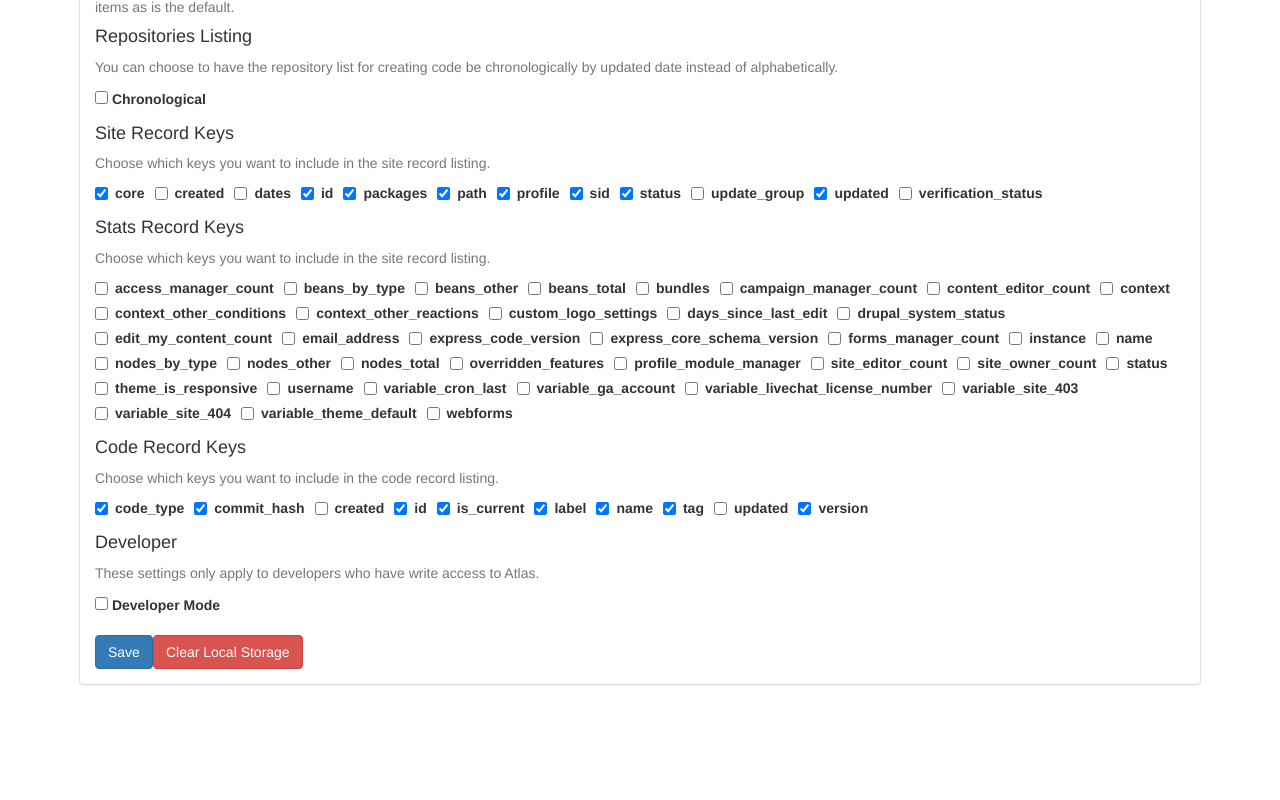
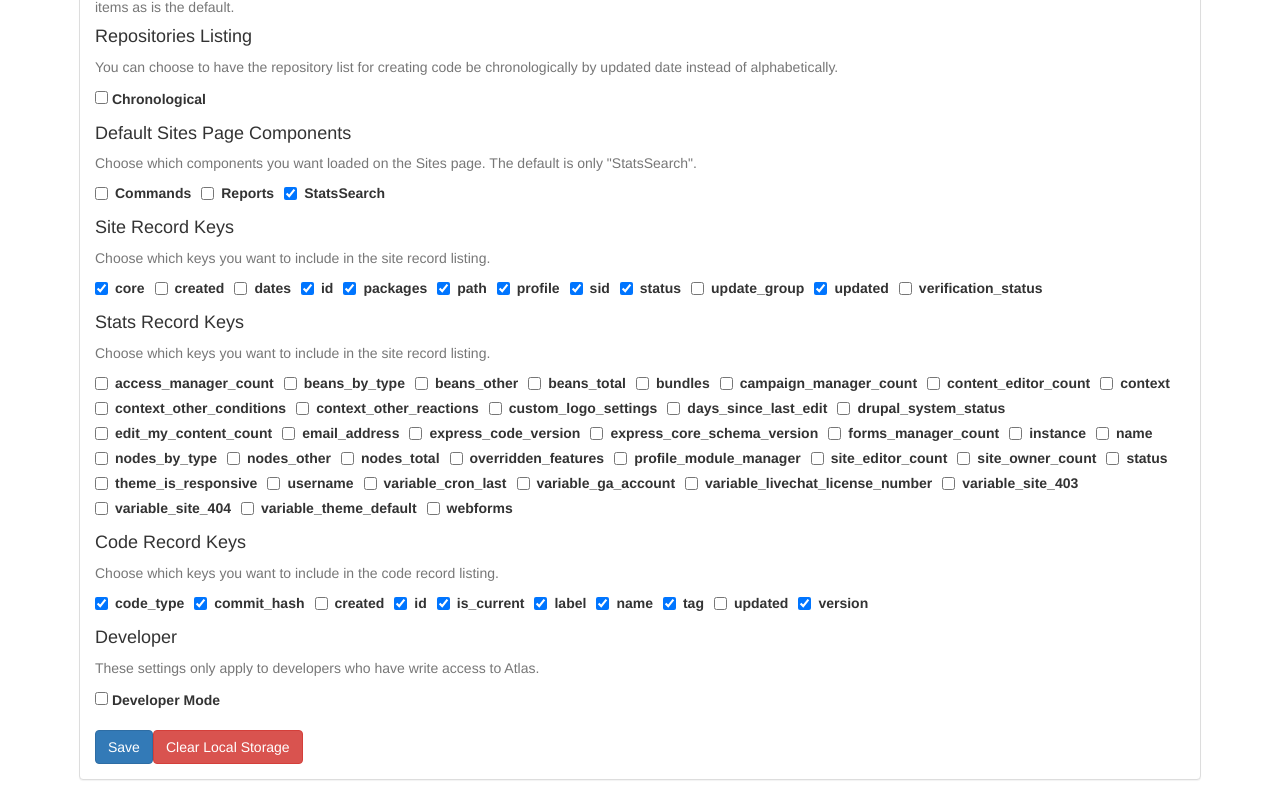
Before and after one commit to CuBoulder/lil_shrugger, a Vue app: page /settings in a window 1280 px wide. Shown: the part 777-1577 px from the top of the page. Before the commit the page ends 1482 px from the top, so only its background shows below. Built offline with nearby package versions, Linux system fonts and the light colour scheme.

Commit message:
add way to have default components on the sites page

```diff
--- a/src/store.ts
+++ b/src/store.ts
@@ -49,6 +49,7 @@ const store = new Vuex.Store({
         defaultDestinationLink: '/admin/people/invite',
         defaultSelectedSitesKeys: ['id', 'sid', 'path', 'status', 'core', 'profile', 'packages', 'updated'],
         defaultSelectedCodeKeys: ['id', 'name', 'label', 'version', 'code_type', 'is_current', 'commit_hash', 'tag'],
+        defaultSitesComponents: ['StatsSearch'],
         defaultSitesQuery: '',
         defaultReportsDelimiter: ',',
         developerMode: localStorage.getItem('developer-mode') ? JSON.parse(localStorage.getItem('developer-mode') || '') : false,
@@ -113,6 +114,7 @@ const store = new Vuex.Store({
             canEdit: ['core', 'profile', 'packages'],
             selectKeys: ['core', 'profile'],
         },
+        sitesComponents: ['StatsSearch', 'Reports', 'Commands'],
         sitesEditKeys: {
             autocompleteKeys: ['packages'],
             canEdit: ['path', 'status', 'core', 'profile', 'packages'],
--- a/src/views/Settings.vue
+++ b/src/views/Settings.vue
@@ -49,6 +49,18 @@
           <label class="form-check-label">
             <input class="form-check-input" type="checkbox" id="chronological" v-model="repoListing">
             Chronological
+          </label>
+        </div>
+        <h4>Default Sites Page Components</h4>
+        <p class="form-text text-muted">
+          Choose which components you want loaded on the Sites page. The default is only "StatsSearch".
+        </p>
+        <div class="form-check checkbox-inline"
+             :key="'list-' + comp"
+             v-for="comp in sitesComponents">
+          <label class="form-check-label">
+            <input class="form-check-input" type="checkbox" :id="'list-' + comp" :value="comp" v-model="saveDefaultSitesComponents">
+            {{comp}}
           </label>
         </div>
         <h4>Site Record Keys</h4>
@@ -128,6 +140,8 @@
         repoListing: localStorage.getItem('repo-listing') ? JSON.parse(localStorage.getItem('repo-listing')) : false,
         reportsDelimiter: localStorage.getItem('reports-delimiter') ? localStorage.getItem('reports-delimiter') : store.state.defaultReportsDelimiter,
         developerMode: localStorage.getItem('developer-mode') ? JSON.parse(localStorage.getItem('developer-mode')) : false,
+        saveDefaultSitesComponents: localStorage.getItem('default-sites-components') ? JSON.parse(localStorage.getItem('default-sites-components')) :
+          store.state.defaultSitesComponents,
         saveSiteKeys: localStorage.getItem('site-keys') ? JSON.parse(localStorage.getItem('site-keys')) : store.state.defaultSelectedSitesKeys,
         saveCodeKeys: localStorage.getItem('code-keys') ? JSON.parse(localStorage.getItem('code-keys')) : store.state.defaultSelectedCodeKeys,
         saveStatsKeys: localStorage.getItem('stats-keys') ? JSON.parse(localStorage.getItem('stats-keys')) : [],
@@ -139,6 +153,9 @@
       },
       codeKeys() {
         return this.sortKeys(store.state.codeKeys);
+      },
+      sitesComponents() {
+        return this.sortKeys(store.state.sitesComponents);
       },
       statsKeys() {
         return this.sortKeys(store.state.statsKeys);
@@ -158,6 +175,7 @@
         localStorage.setItem('repo-listing', JSON.stringify(this.repoListing));
         localStorage.setItem('developer-mode', JSON.stringify(this.developerMode));
         localStorage.setItem('code-keys', JSON.stringify(this.saveCodeKeys));
+        localStorage.setItem('default-sites-components', JSON.stringify(this.saveDefaultSitesComponents));
         localStorage.setItem('site-keys', JSON.stringify(this.saveSiteKeys));
         localStorage.setItem('stats-keys', JSON.stringify(this.saveStatsKeys));
 
@@ -193,6 +211,8 @@
         this.codeQuery = localStorage.getItem('code-query') ? localStorage.getItem('code-query') : '';
         this.repoListing = localStorage.getItem('repo-listing') ? JSON.parse(localStorage.getItem('repo-listing')) : false;
         this.reportsDelimiter = localStorage.getItem('reports-delimiter') ? localStorage.getItem('reports-delimiter') : store.state.defaultReportsDelimiter;
+        this.saveDefaultSitesComponents = localStorage.getItem('default-sites-components') ? JSON.parse(localStorage.getItem('default-sites-components')) :
+          store.state.defaultSitesComponents;
         this.saveSiteKeys = localStorage.getItem('site-keys') ? JSON.parse(localStorage.getItem('site-keys')) : store.state.defaultSelectedSitesKeys;
         this.saveCodeKeys = localStorage.getItem('code-keys') ? JSON.parse(localStorage.getItem('code-keys')) : store.state.defaultSelectedCodeKeys;
         this.saveStatsKeys = localStorage.getItem('stats-keys') ? JSON.parse(localStorage.getItem('stats-keys')) : [];
--- a/src/views/Sites.vue
+++ b/src/views/Sites.vue
@@ -7,12 +7,12 @@
         <stats-search></stats-search>
       </div>
     </transition>
-    <!--<transition name="slide-fade">-->
-      <!--<div v-if="showCommands && userAccessPerm('commands:command')"-->
-            <!--class="col col-md-6">-->
-        <!--<commands></commands>-->
-      <!--</div>-->
-    <!--</transition>-->
+    <transition name="slide-fade">
+      <div v-if="showCommands && userAccessPerm('commands:command')"
+            class="col col-md-6">
+        <commands></commands>
+      </div>
+    </transition>
     <transition name="slide-fade">
       <div class="col col-md-6"
             v-if="showReports && userAccessPerm('commands:export')">
@@ -44,13 +44,16 @@
   import sites from '../services/sites.ts';
   import code from '../services/code.ts';
 
+  const defaultSitesComponents = localStorage.getItem('default-sites-components') ?
+    JSON.parse(localStorage.getItem('default-sites-components')) : store.state.defaultSitesComponents;
+
   export default {
     name: 'Sites',
     data() {
       return {
-        showStatsSearch: true,
-        showCommands: false,
-        showReports: false,
+        showStatsSearch: defaultSitesComponents.includes('StatsSearch'),
+        showCommands: defaultSitesComponents.includes('Commands'),
+        showReports: defaultSitesComponents.includes('Reports'),
         showDataTable: false,
         tableOptions: {
           dataName: 'sitesData',
```
